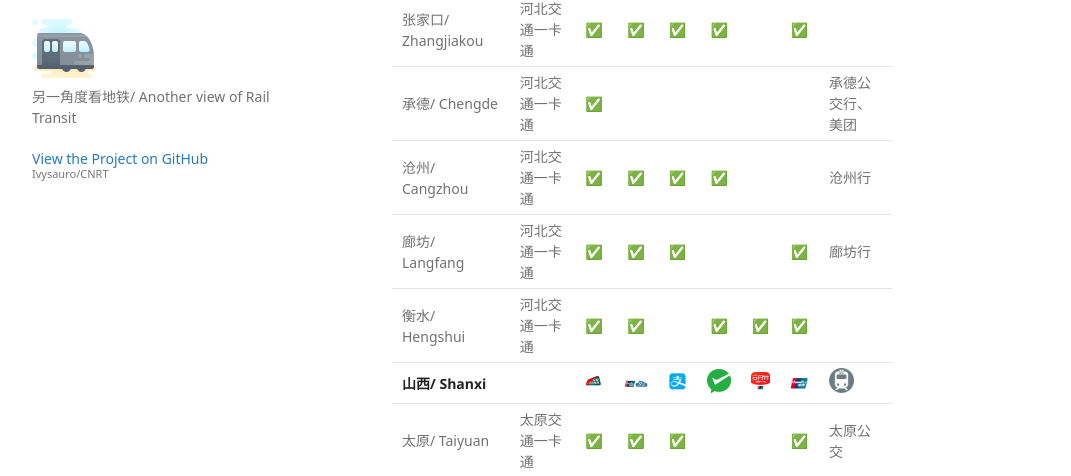
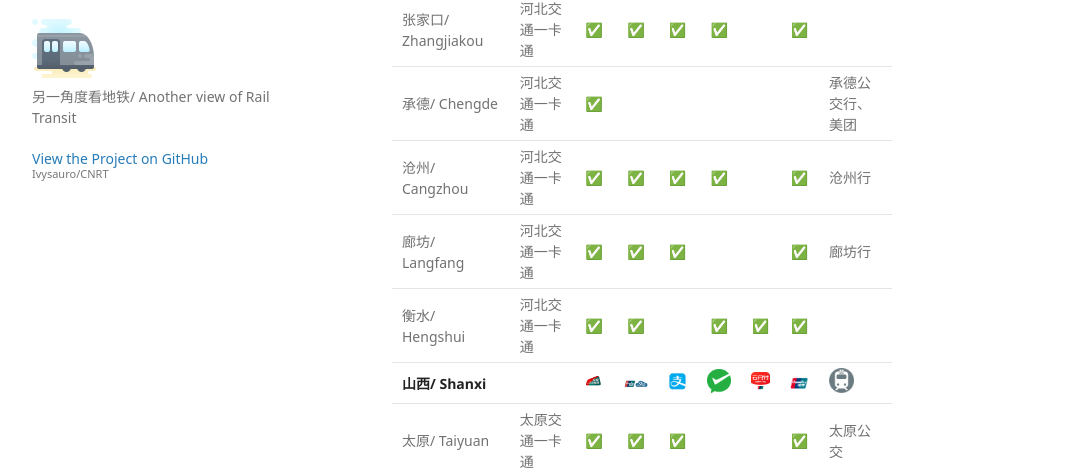
Before and after one commit to Ivysauro/CNRT, a Jekyll site: the page built from data/Bus Pay.md, in a window 1280 px wide and 900 px high, scrolled down 2891 px. Shown: the part 92-568 px from the top of the window, without its empty margins (178-1249 px from the left). Built offline with Jekyll 4.4.1, drawn with Linux system fonts in a browser that asks for light colours; some web fonts are replaced; our own code applies the rules of GitHub Pages for plain Markdown files; a script that is not in the unit is left out.

Commit message:
🍊更新沧州数据

```diff
--- a/data/Bus Pay.md
+++ b/data/Bus Pay.md
@@ -75,7 +75,7 @@
 | 保定/ Baoding | 河北交通一卡通 | ✅ | ✅ | ✅ | | | ✅ | 保定通 |
 | 张家口/ Zhangjiakou | 河北交通一卡通 | ✅ | ✅ | ✅ | ✅ | | ✅ | |
 | 承德/ Chengde | 河北交通一卡通 | ✅ | | | | | | 承德公交行、美团 |
-| 沧州/ Cangzhou | 河北交通一卡通 | ✅ | ✅ | ✅ | ✅ | | | 沧州行 |
+| 沧州/ Cangzhou | 河北交通一卡通 | ✅ | ✅ | ✅ | ✅ | | ✅ | 沧州行 |
 | 廊坊/ Langfang | 河北交通一卡通 | ✅ | ✅ | ✅ | | | ✅ | 廊坊行 |
 | 衡水/ Hengshui | 河北交通一卡通 | ✅ | ✅ | | ✅ | ✅ | ✅ | |
 | **山西/ Shanxi** | | <img src="https://raw.githubusercontent.com/Ivysauro/CNRT/master/images/T-Union.png" width="40" hegiht="40" alt="T-Union"/> | <img src="https://raw.githubusercontent.com/Ivysauro/CNRT/master/images/Quickpass.png" width="60" hegiht="60" alt="Unionpay Quickpass"/> | <img src="https://raw.githubusercontent.com/Ivysauro/CNRT/master/images/Alipay.png" width="30" hegiht="30" alt="Alipay Transit QR Code"/> | <img src="https://raw.githubusercontent.com/Ivysauro/CNRT/master/images/WeChat Pay.png" width="25" hegiht="25" alt="WeChat Pay Transit QR Code"/> | <img src="https://raw.githubusercontent.com/Ivysauro/CNRT/master/images/Unionpay.png" width="25" hegiht="25" alt="Unionpay Transit QR Code"/> | <img src="https://raw.githubusercontent.com/Ivysauro/CNRT/master/images/China Unionpay.png" width="30" hegiht="30" alt="Unionpay QR Code"/> | <img src="https://raw.githubusercontent.com/Ivysauro/CNRT/master/images/Rail Transit.png" width="25" hegiht="25" alt="Transit QR Code of Additional Apps"/> |
```
